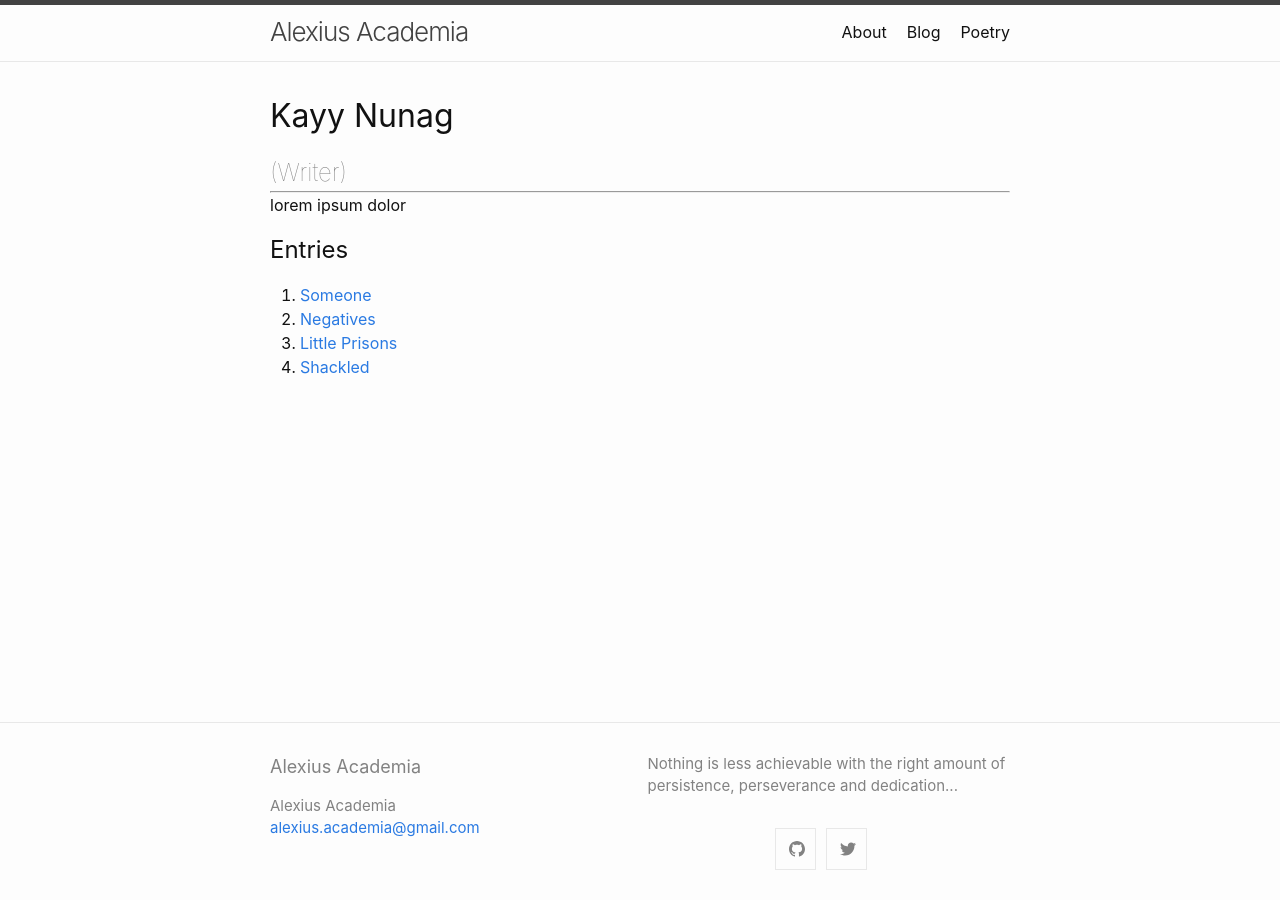
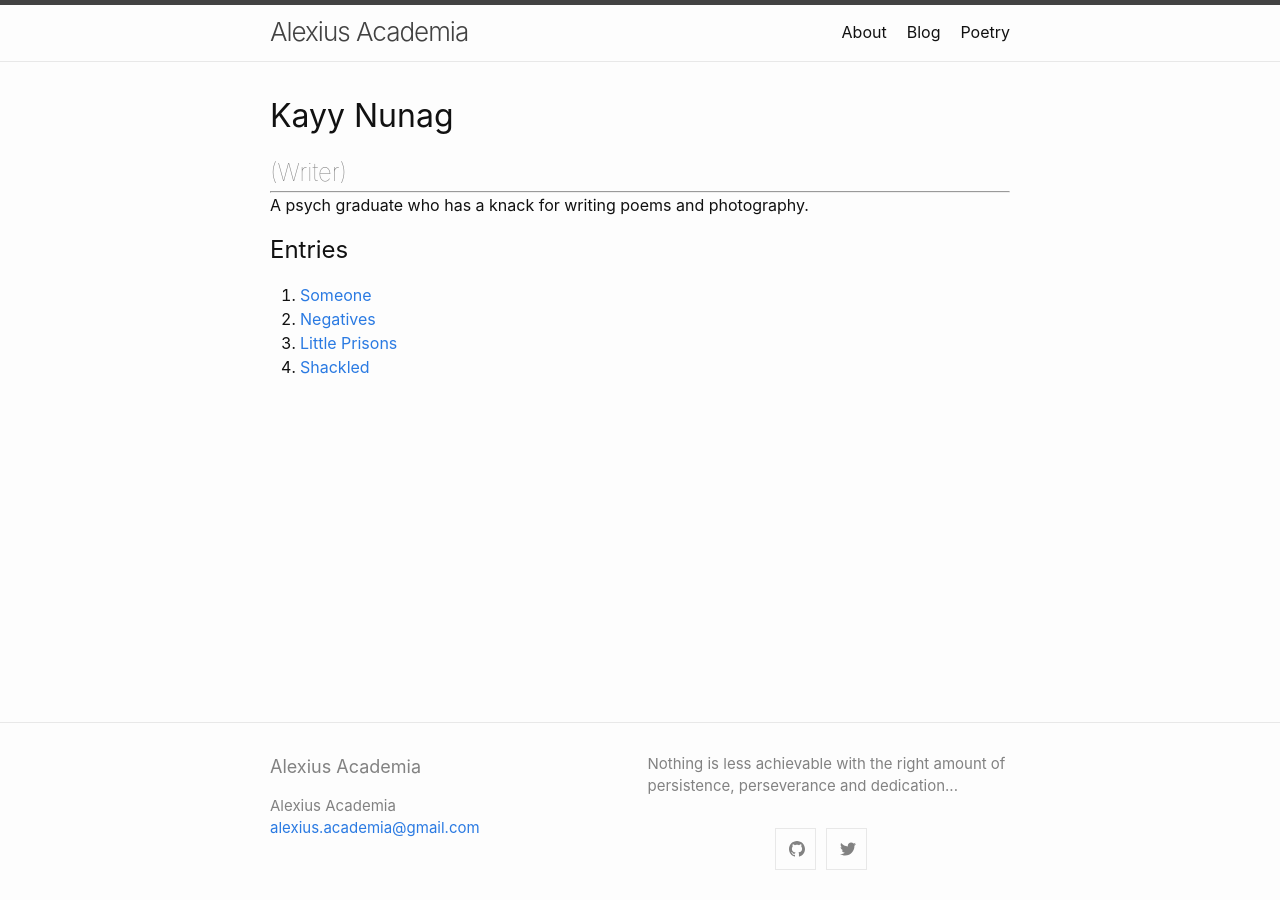
Before and after one commit to alexiusacademia/alexiusacademia.github.io, a Jekyll site: the page built from _authors/kayy.md, in a window 1280 px wide. Built offline with Jekyll 4.4.1, drawn with Linux system fonts in a browser that asks for light colours; comment, search, counter and statistics services are not loaded.

Commit message:
Update author

```diff
--- a/_authors/kayy.md
+++ b/_authors/kayy.md
@@ -4,4 +4,5 @@ short_name: kayy
 name: Kayy Nunag
 position: Writer
 ---
-lorem ipsum dolor
+
+A psych graduate who has a knack for writing poems and photography.
```
